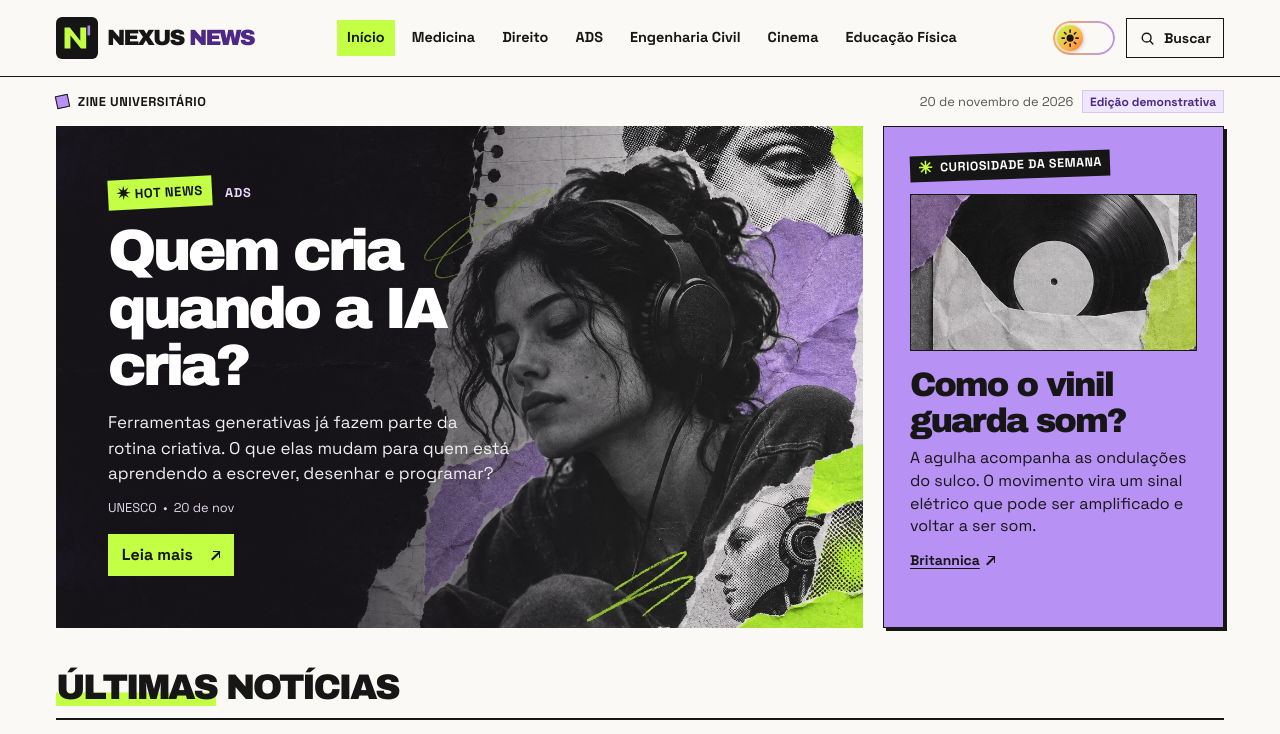
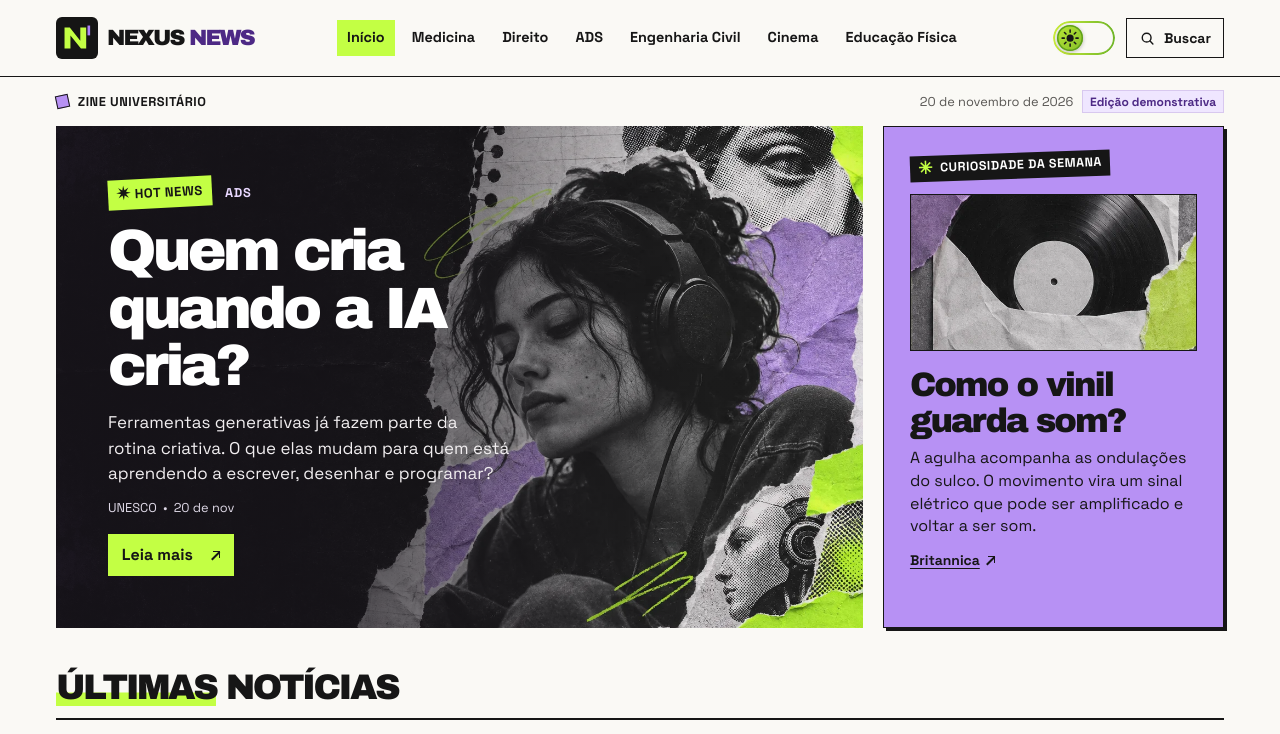
Before and after one commit to Nakitoex/Nexo-News, a plain HTML site: page index.html in a window 1280 px wide. Shown: the top 734 px of the page. Drawn offline with Linux system fonts and the light colour scheme.

Commit message:
Update style.css

```diff
--- a/css/style.css
+++ b/css/style.css
@@ -228,7 +228,7 @@ button, a { -webkit-tap-highlight-color: transparent; }
   mask: linear-gradient(#000 0 0) content-box exclude, linear-gradient(#000 0 0);
   transition: opacity var(--tt-time) ease;
 }
-.tt-track::before { background: linear-gradient(90deg, #ffb347, var(--purple)); opacity: 1; }
+.tt-track::before { background: linear-gradient(90deg, #cdef3b, #6fb527); opacity: 1; }
 .tt-track::after  { background: linear-gradient(90deg, #3f8cff, #a06bff); opacity: 0; }
 
 .tt-star {
@@ -268,7 +268,11 @@ button, a { -webkit-tap-highlight-color: transparent; }
   content: '';
   transition: opacity var(--tt-time) ease;
 }
-.tt-thumb::before { background: linear-gradient(135deg, var(--green), #ffb347 60%, #ff7a3d); opacity: 1; }
+.tt-thumb::before {
+  background: linear-gradient(135deg, #b7e535, #9bd02f 60%, #86bd28);
+  box-shadow: inset 0 0 0 1.5px #5e9f1b;
+  opacity: 1;
+}
 .tt-thumb::after  { background: linear-gradient(135deg, #4aa3ff, #8f5cf5); opacity: 0; }
 
 .tt-icon {
```
